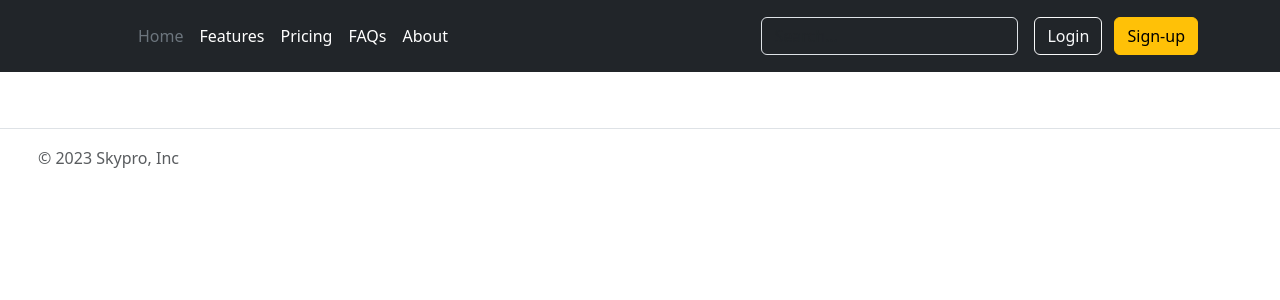
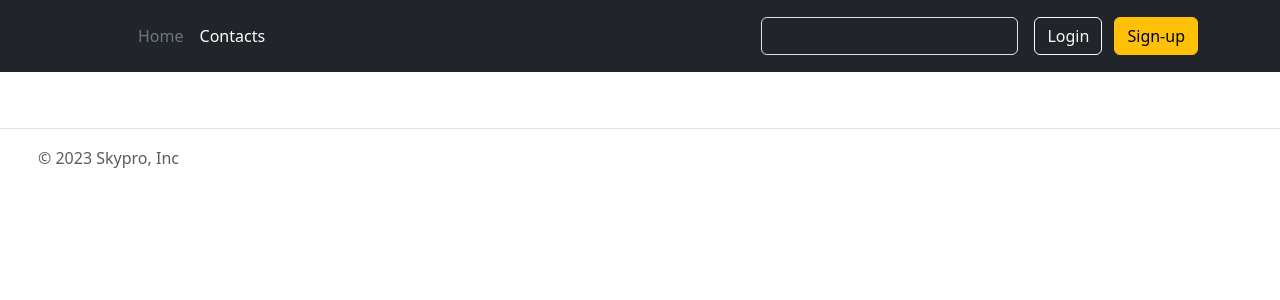
Before and after one commit to Mesteriis/dp_example, a Django app: page / in a window 1280 px wide. Shown: the top 300 px of the page. Run offline with Django 4.2, Linux system fonts and the light colour scheme; some libraries are stand-ins or nearby versions.

Commit message:
19.2 all

```diff
--- a/templates/include/nav.html
+++ b/templates/include/nav.html
@@ -8,11 +8,8 @@
       </a>
 
       <ul class="nav col-12 col-lg-auto me-lg-auto mb-2 justify-content-center mb-md-0">
-        <li><a href="#" class="nav-link px-2 text-secondary">Home</a></li>
-        <li><a href="#" class="nav-link px-2 text-white">Features</a></li>
-        <li><a href="#" class="nav-link px-2 text-white">Pricing</a></li>
-        <li><a href="#" class="nav-link px-2 text-white">FAQs</a></li>
-        <li><a href="#" class="nav-link px-2 text-white">About</a></li>
+        <li><a href="{% url 'home' %}" class="nav-link px-2 text-secondary">Home</a></li>
+        <li><a href="{% url 'contacts' %}" class="nav-link px-2 text-white">Contacts</a></li>
       </ul>
 
       <form class="col-12 col-lg-auto mb-3 mb-lg-0 me-lg-3" role="search">
```
